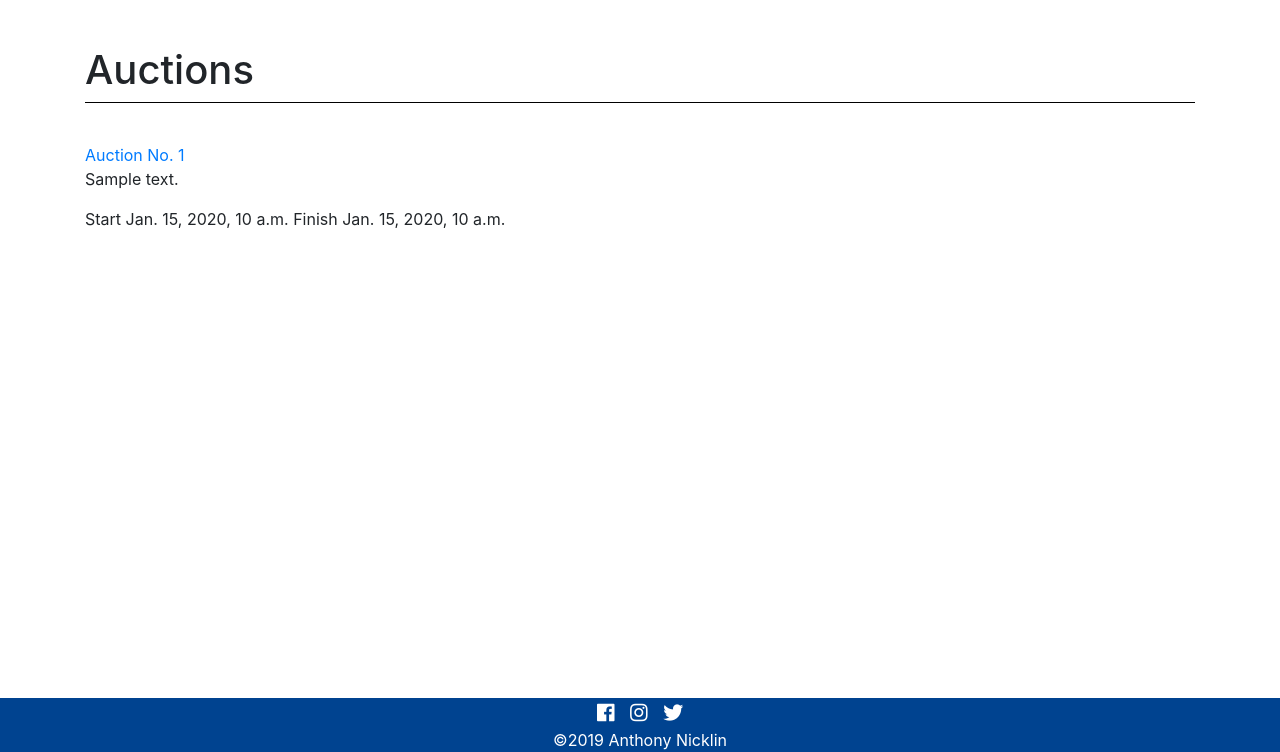
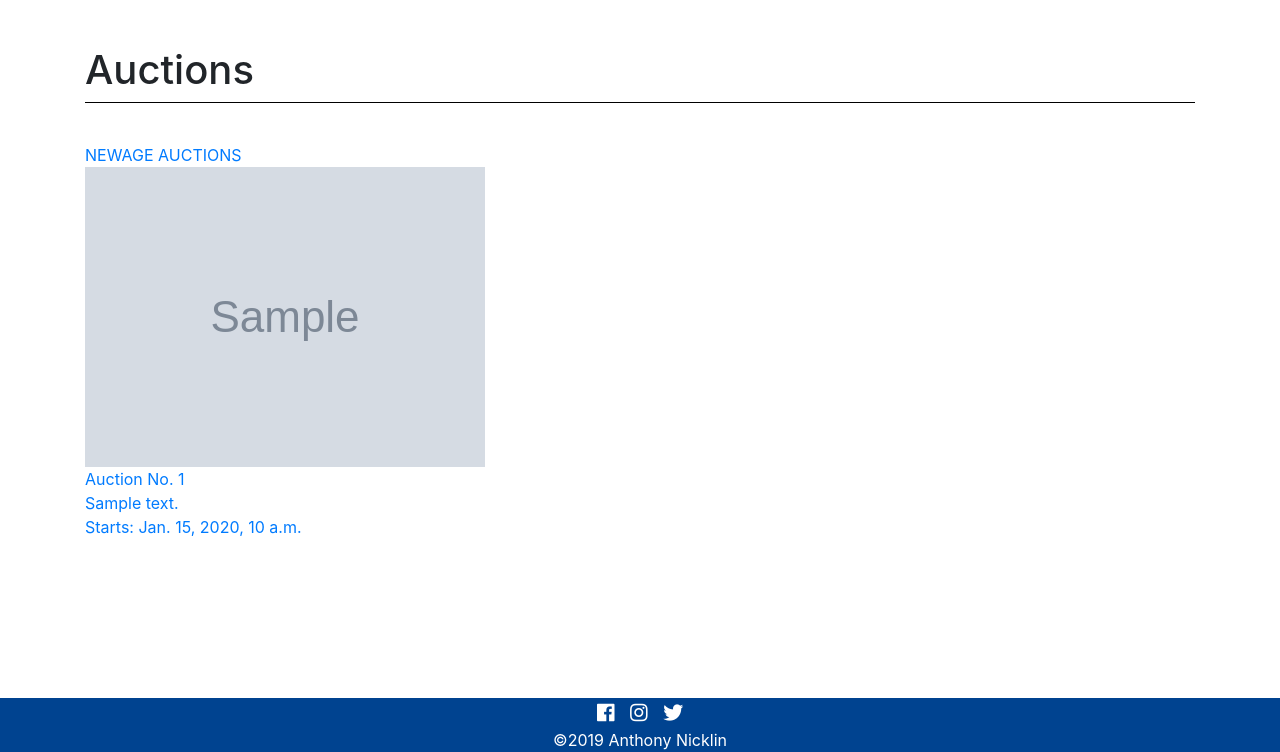
Before and after one commit to AnthonyNicklin/newage-auctions, a Django app: page /auctions/ in a window 1280 px wide. Shown: the part 58-810 px from the top of the page. Run offline with Django 3.2, Linux system fonts and the light colour scheme; a user stored in the database is signed in; tables that the repository leaves empty hold one stand-in row (values such as "Sample post"); grey boxes marked "Sample" are stand-in pictures; one stand-in notice (Sample message) is shown; parts of the project's set-up code (start-up, migrations or seed data) failed here and were passed over; some libraries are stand-ins or nearby versions.

Commit message:
Styling added

```diff
--- a/auction/templates/auctions.html
+++ b/auction/templates/auctions.html
@@ -10,20 +10,24 @@
     </div>
 
     {% for auction in current_auctions %}
-        <div class="auction-summary">
-            <div class="data-container">
-                <div class="auction-title">
-                    <span><a href="{% url 'auction' auction.pk %}">Auction No. {{ auction.pk }}</a></span>
-                    <p>{{ auction.description }}</p>
+    <div class="auction-event-summary">
+        <a class="no-blue" href="{% url 'auction' auction.pk %}">
+            <div class="online-auctions">NEWAGE AUCTIONS</div>
+            <div class="event-summary-body">
+                <div class="auctions-image">
+                    <img class="auctions-img" src='{{ MEDIA_URL }}{{ auction.lot.image }}' alt="auction event image">
                 </div>
-                <div>
-                    <span>Start {{ auction.time_starting }}</span>
-                    <span>Finish {{ auction.time_ending }}</span>
+                <div class="data-container">
+                    <div class="name">Auction No. {{ auction.pk }}</div>
+                        <div>{{ auction.description }}</div>
+                        <div class="time"><span class="timed-start">Starts: </span>{{ auction.time_starting }}</div>
+
                 </div>
+
             </div>
-        </div>
+        </a>
+    </div>
     {% endfor %}
-
 </div>
 <!-- ./container -->
 
--- a/auction/templates/category.html
+++ b/auction/templates/category.html
@@ -6,7 +6,7 @@
 <div class="container">
 
     <div id="page-heading">
-        <h1>Lots</h1>
+        <h1>{{ category }}</h1>
     </div>
 
     {% for lot in lot_items %}
--- a/auction/templates/lot_items.html
+++ b/auction/templates/lot_items.html
@@ -17,8 +17,7 @@
           </div>
           <div class="col-md-8">
             <div class="card-body">
-                <a href="{% url 'lot' lot.pk %}"><h5 class="card-title">{{ lot.name }}</h5></a>
-              <p class="card-text">{{ lot.description }}</p>
+              <a href="{% url 'lot' lot.pk %}"><h3 class="card-title">{{ lot.name }}</h3></a>
               <p class="card-text">Age: {{ lot.age }}</p>
               <p class="card-text">Origin: {{ lot.origin }}</p>
 
```
Also changed, not shown: auction/templates/auction.html (+11 -5 lines), auction/templates/lot.html (+10 -9 lines).
